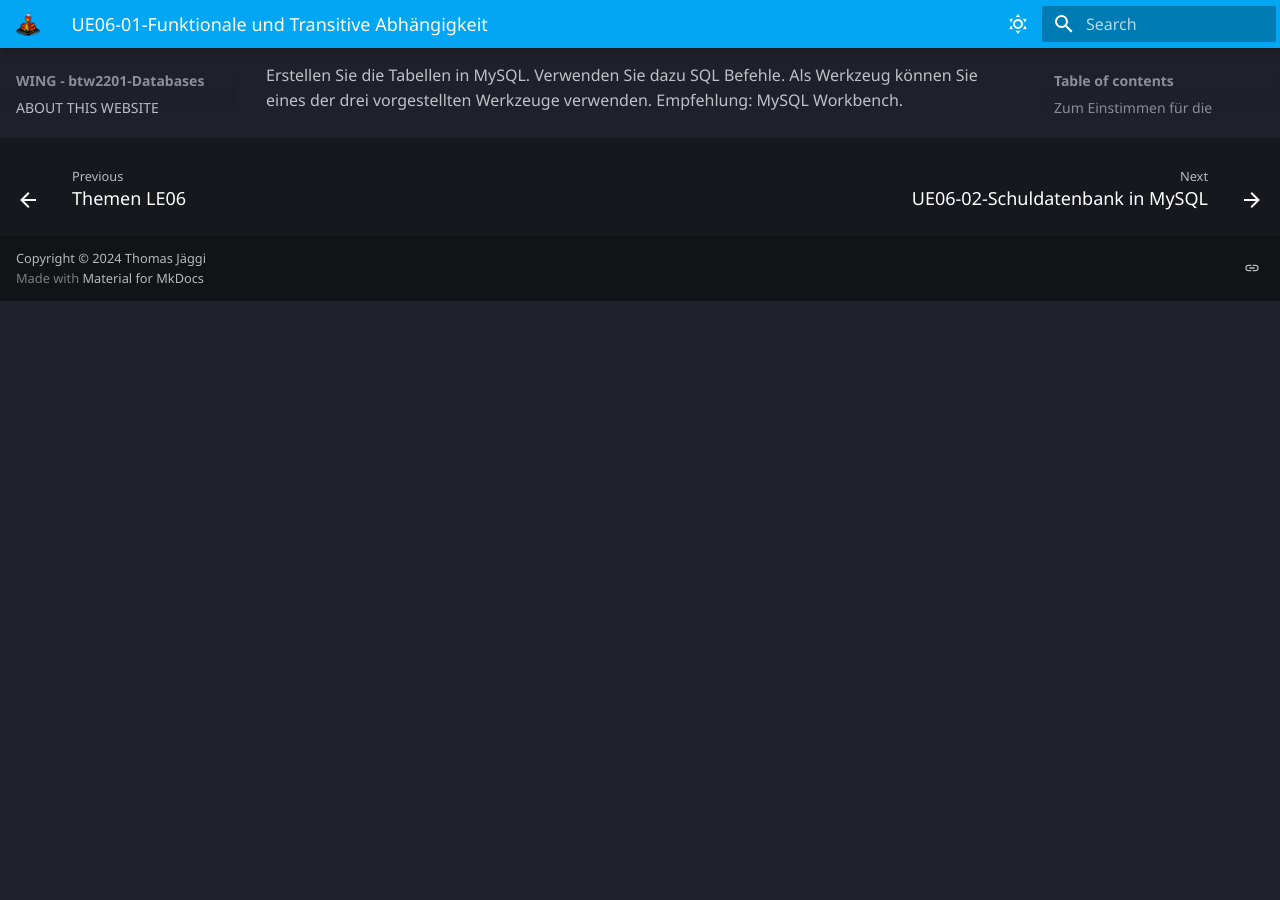
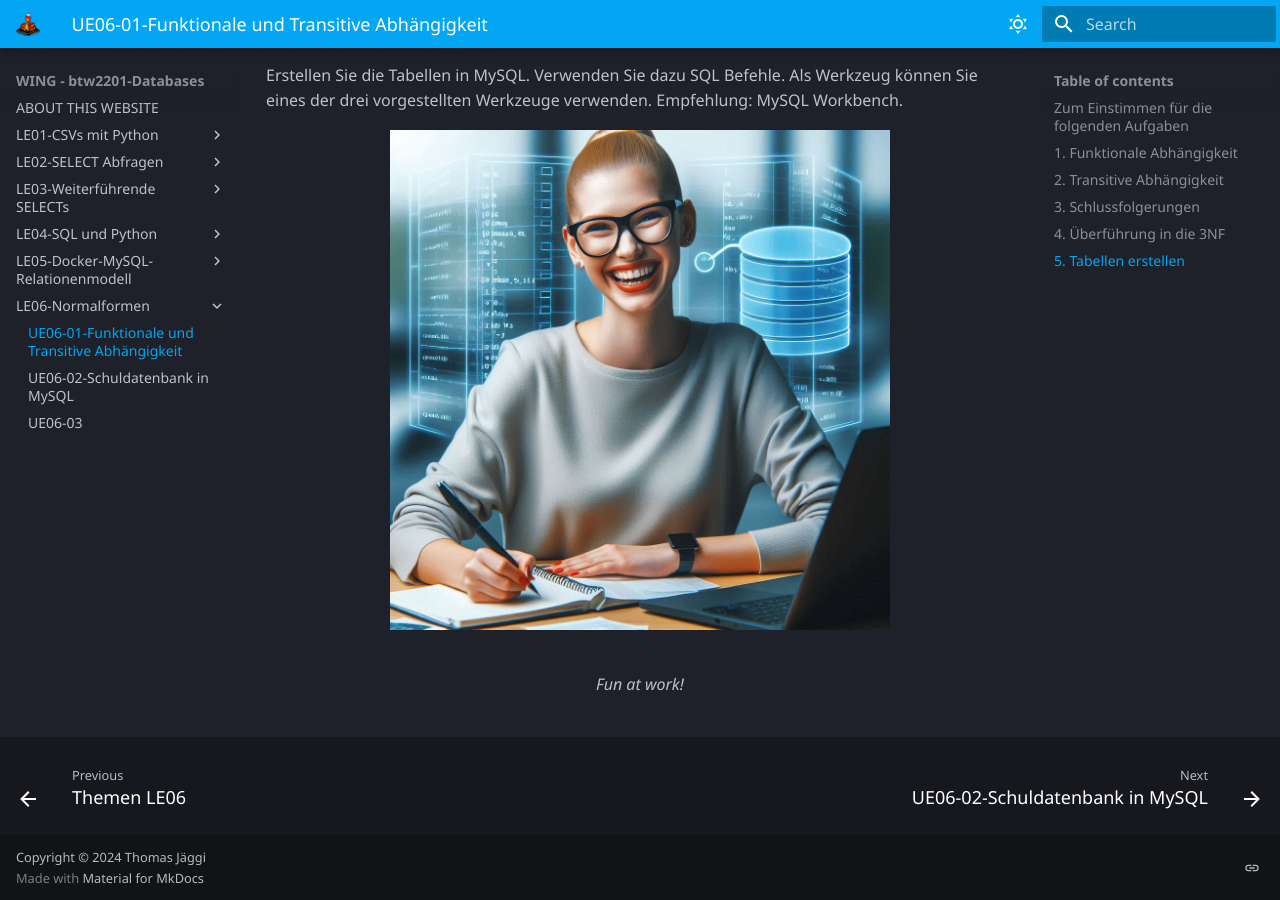
Before and after one commit to tjaeggi/btw2201_databases, an MkDocs documentation site: the page built from docs/le06/ue06-01.md, in a window 1280 px wide and 900 px high, scrolled down 1881 px. Built offline with MkDocs 1.6.1 and Material for MkDocs 9.7.7, drawn with Linux system fonts in a browser that asks for light colours; some web fonts are replaced; before the commit the page ends 2182 px from its top, so only the background shows below that.

Commit message:
Sun Oct 27 12:44:10 AM CEST 2024

```diff
--- a/docs/le06/ue06-01.md
+++ b/docs/le06/ue06-01.md
@@ -60,3 +60,11 @@ Welche Merkmale sind transitiv abhängig von ID_Mitarbeiter? Begründung?
 
 ## 5. Tabellen erstellen
 Erstellen Sie die Tabellen in MySQL. Verwenden Sie dazu SQL Befehle. Als Werkzeug können Sie eines der drei vorgestellten Werkzeuge verwenden. Empfehlung: MySQL Workbench.
+
+
+
+
+<figure markdown="span">
+  ![Image title](../img/databaseengineeratwork.png){ width="500" }
+  <figcaption>Fun at work!</figcaption>
+</figure>
```
Also changed, not shown: docs/img/databaseengineeratwork.png (added).
